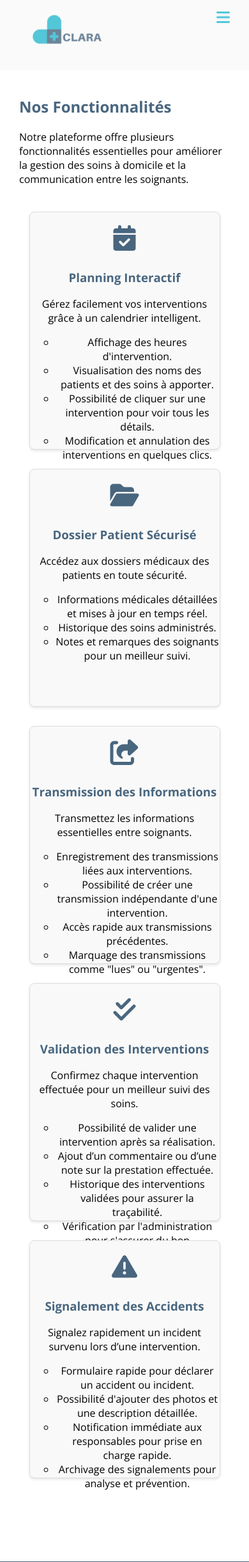
After one commit to faty76620/-Clara, a PHP site: page /views/home/fonctionnalites.php in a window 390 px wide. The commit adds this page. Shown: the top 2442 px of the page at 64% size. Run offline with PHP 8.4, Linux system fonts and the light colour scheme.

Commit message:
correction frontend du du site et amelioration du responsive

```diff
--- a/assets/css/style.css
+++ b/assets/css/style.css
@@ -25,6 +25,9 @@ a {
     color: inherit;
 }
 
+ul li {
+    list-style-type:circle;
+}
 /**********************************************CONNEXION********************************************/
 
 #logo-connexion {
@@ -160,7 +170,7 @@ nav {
     width: 100%;
     position: fixed;
     justify-content: space-between;
-    background-color: #e4e8ff;
+    background-color: #f9f9f9;
     opacity: 0.8;
 }
 
@@ -691,100 +673,66 @@ button:hover {
     font-weight: 600;
 }
 
-.card {
-    width: 100%;
+.card-container {
+    margin-top: 80px;
+    display: grid;
+    gap: 20px;
     padding: 20px;
-    box-shadow: 0 0 10px rgba(0, 0, 0, 0.2);
-    background-color: #d9d9d9;
-    transition: background-color 0.5s ease-in-out
-}
-
-.card:hover {
-    background-color: #29b8ce;
-}
-
-.card li {
-    color: #49667f
-}
-
-/***CARTES FONCTIONALITES***/
-
-#features h2 {
-    margin-top: 70px;
-    margin-left: 30px;
-}
-
-.card-container {
-    width: 100%;
-    margin-top: 30px;
-}
-
-.line {
-    display: flex;
-    flex-direction: row;
-    padding: 20px;
-    gap: 40px;
-}
-
-.card-actions {
-    margin-top: 15px;
-    display: flex;
-    justify-content: space-between;
-    gap: 10px;
-}
-
-.card-actions a {
-    text-decoration: none;
-    border-radius: 8px;
-    padding: 10px 15px;
-    transition: background-color 0.3s ease, color 0.3s ease;
-}
-
-.main-button {
-    background-color: #49667f;
-    color: #f0f0f0;
-    font-weight: bold;
-}
-
-.main-button:hover {
-    background-color: #29b8ce;
-}
-
-.details-button {
-    background-color: #f8f9fa;
-    color: #49667f;
-    border: 1px solid #49667f;
-}
-
-.details-button:hover {
-    background-color: #29b8ce;
-    color: #f0f0f0;
+    grid-template-columns: repeat(auto-fit, minmax(250px, 1fr));
 }
 
 /******************************************* PAGES FONCTIONALITÉS *********************************************************/
 .main {
- padding-top: 150px;
- margin: 0 50px;
- margin-bottom: 50px;
+    padding: 130px 30px;
 }
 
-.main h2 {
+.features h2 {
+    margin-bottom: 20px;
+}
+
+.intro-text {
     margin-bottom: 40px;
 }
 
-.planning-day img {
-    width: 100%;
-    margin-top: 30px;
+.features-container {
+    display: flex;
+    flex-direction: column;
+    gap: 30px;
+    align-items: center;
+}
+
+.feature {
+    background-color: #f9f9f9;
+    border: 1px solid #ddd;
+    border-radius: 8px;
+    box-shadow: 0 2px 4px rgba(0,0,0,0.1);
+    width: 90%;
+    height: 350px;
+    max-width: 500px;
+    text-align: center;
+    padding-top: 20px;
+}
+
+.feature i {
+    font-size: 40px;
+    color: #49667f;
+    margin-bottom: 10px;
+}
+
+/******************************************** MENTIONS LEGALE ************************************************************/
+.mentions h2{
     margin-bottom: 50px;
 }
 
-.planning-week img {
-    margin-bottom: 50px;
-    width: 100%;
+.mentions-legales {
+    display: flex;
+    justify-content: center;
+    flex-direction: column;
+    padding: 0 30px;
 }
 
-.text-patients p, .text-planning p {
-    color: #49667f;
+.mentions-legales table {
+    margin-bottom: 50px;
 }
 
 /******************************************** DOSSIERS PATIENTS **********************************************************/
--- a/controllers/authController.php
+++ b/controllers/authController.php
@@ -5,7 +5,7 @@ require_once '../models/send_mail.php';
 
 if ($_SERVER["REQUEST_METHOD"] === "POST") {
     if (isset($_POST['username']) && isset($_POST['password'])) {
-        // Connexion utilisateur
+        // Connexion avec identifiant et mot de passe
         $username = htmlspecialchars($_POST['username']);
         $password = $_POST['password'];
 
@@ -42,14 +42,14 @@ if ($_SERVER["REQUEST_METHOD"] === "POST") {
             header("Location: /clara/views/auth/login.php");
             exit();
         }
-
+        // creer un nouveau mot de passe
         $user_id = $_SESSION['user_id'];
         $old_password = trim($_POST['old_password']);
         $new_password = trim($_POST['new_password']);
         $confirm_password = trim($_POST['confirm_password']);
 
         $user = getUserById($user_id);
-
+        //virifie si mot de passe est corect
         if (!$user || !password_verify($old_password, $user['password'])) {
             header("Location: /clara/views/auth/change_password.php?error=L'ancien mot de passe est incorrect.");
             exit();
--- a/models/send_mail.php
+++ b/models/send_mail.php
@@ -18,7 +18,7 @@ use PHPMailer\PHPMailer\Exception;
                 $mail->Port       = 2525;
 
                 // Définir l'expéditeur et le destinataire
-                $mail->setFrom('no-reply@clara.com', 'Clara');
+                $mail->setFrom('admin@clara.com', 'Clara Admin');
                 $mail->addAddress($to);
 
                 $headers = "MIME-Version: 1.0" . "\r\n";
--- a/templates/header.php
+++ b/templates/header.php
@@ -3,16 +3,8 @@
         <img src="/clara/assets/images/logo.png" class="logo" alt="logo">
         <ul id="nav-links">
             <li><a href="/clara/views/home/home.php" onclick="hideMenu()">ACCUEIL</a></li>
-            <li id="select">
-                <select onchange="window.location.href=this.value;">
-                    <option value="#">FONCTIONNALITES</option>
-                    <option value="/clara/views/home/planning.php">PLANNING</option>
-                    <option value="/clara/views/home/patients.php">PATIENTS</option>
-                    <option value="/clara/views/home/transmissions.php">TRANSMISSIONS</option>
-                    <option value="/clara/views/home/soins-valides.php">SOINS VALIDES</option>
-                </select>
-            </li>
             <li><a href="/clara/views/home/clara.php" onclick="hideMenu()">CLARA</a></li>
+            <li><a href="/clara/views/home/fonctionnalites.php" onclick="hideMenu()">FONCTIONNALITES</a></li>
             <li><a href="/clara/views/auth/login.php" onclick="hideMenu()">CONNEXION</a></li>
         </ul>
         <div id="burger" class="burger" onclick="toggleMenu()">
--- a/views/auth/login.php
+++ b/views/auth/login.php
@@ -24,7 +24,7 @@
     <?php endif; ?>
     <div class="part-connect">
         <div class="logo-connect">
-            <img id="logo-connexion" src="/clara/assets/images/logo.png">
+            <a href="/clara/views/home/home.php"><img id="logo-connexion" src="/clara/assets/images/logo.png"></a>
         </div>
         <div class="container-form-login">
             <form action="/clara/controllers/authController.php" method="POST" class="form-login">
--- /dev/null
+++ b/views/home/fonctionnalites.php
@@ -0,0 +1,86 @@
+<!DOCTYPE html>
+<html lang="en">
+<head>
+<meta charset="UTF-8">
+    <meta name="viewport" content="width=device-width, initial-scale=1.0">
+    <link rel="icon" type="image/png" href="/clara/assets/images/logo-onglet.png">
+    <link rel="stylesheet" href="/clara/assets/css/style.css">
+    <link rel="stylesheet" href="/clara/assets/css/responsive.css">
+    <link rel="preload" as="image" href="/clara/assets/images/img-banner.jpg">
+    <link rel="preconnect" href="https://fonts.googleapis.com">
+    <link rel="preconnect" href="https://fonts.gstatic.com" crossorigin>
+    <link href="https://fonts.googleapis.com/css2?family=Open+Sans:ital,wght@0,300..800;1,300..800&family=Raleway:wght@100&display=swap" rel="stylesheet">
+    <link rel="stylesheet" href="https://cdnjs.cloudflare.com/ajax/libs/font-awesome/6.5.0/css/all.min.css">
+    <script defer src="/clara/assets/js.js"></script>
+    <title>Fonctionnalités</title>
+</head>
+<body>
+    <?php
+        include __DIR__ . '/../../templates/header.php'; ?>
+    <main class="main">
+        <section class="features">
+            <h2>Nos Fonctionnalités</h2>
+            <p class="intro-text">
+                Notre plateforme offre plusieurs fonctionnalités essentielles pour améliorer la gestion des soins à domicile et la communication entre les soignants.
+            </p>
+            <div class="features-container">
+                <div class="feature">
+                    <i class="fa-solid fa-calendar-check"></i>
+                    <h3>Planning Interactif</h3>
+                    <p>Gérez facilement vos interventions grâce à un calendrier intelligent.</p>
+                    <ul>
+                        <li>Affichage des heures d'intervention.</li>
+                        <li>Visualisation des noms des patients et des soins à apporter.</li>
+                        <li>Possibilité de cliquer sur une intervention pour voir tous les détails.</li>
+                        <li>Modification et annulation des interventions en quelques clics.</li>
+                    </ul>
+                </div>
+                <div class="feature">
+                    <i class="fa-solid fa-folder-open"></i>
+                    <h3>Dossier Patient Sécurisé</h3>
+                    <p>Accédez aux dossiers médicaux des patients en toute sécurité.</p>
+                    <ul>
+                        <li>Informations médicales détaillées et mises à jour en temps réel.</li>
+                        <li>Historique des soins administrés.</li>
+                        <li>Notes et remarques des soignants pour un meilleur suivi.</li>
+                    </ul>
+                </div>
+                <div class="feature">
+                    <i class="fa-solid fa-share-from-square"></i>
+                    <h3>Transmission des Informations</h3>
+                    <p>Transmettez les informations essentielles entre soignants.</p>
+                    <ul>
+                        <li>Enregistrement des transmissions liées aux interventions.</li>
+                        <li>Possibilité de créer une transmission indépendante d'une intervention.</li>
+                        <li>Accès rapide aux transmissions précédentes.</li>
+                        <li>Marquage des transmissions comme "lues" ou "urgentes".</li>
+                    </ul>
+                </div>
+                <div class="feature">
+                    <i class="fa-solid fa-check-double"></i>
+                    <h3>Validation des Interventions</h3>
+                    <p>Confirmez chaque intervention effectuée pour un meilleur suivi des soins.</p>
+                    <ul>
+                        <li>Possibilité de valider une intervention après sa réalisation.</li>
+                        <li>Ajout d’un commentaire ou d’une note sur la prestation effectuée.</li>
+                        <li>Historique des interventions validées pour assurer la traçabilité.</li>
+                        <li>Vérification par l'administration pour s'assurer du bon déroulement des soins.</li>
+                    </ul>
+                </div>
+                <div class="feature">
+                    <i class="fa-solid fa-triangle-exclamation"></i>
+                    <h3>Signalement des Accidents</h3>
+                    <p>Signalez rapidement un incident survenu lors d’une intervention.</p>
+                    <ul>
+                        <li>Formulaire rapide pour déclarer un accident ou incident.</li>
+                        <li>Possibilité d'ajouter des photos et une description détaillée.</li>
+                        <li>Notification immédiate aux responsables pour prise en charge rapide.</li>
+                        <li>Archivage des signalements pour analyse et prévention.</li>
+                    </ul>
+                </div>
+            </div>
+        </section>
+    </main>
+    <?php include __DIR__ . '/../../templates/footer.php';?>
+</body>
+</html>
--- a/views/home/request_erreur.php
+++ b/views/home/request_erreur.php
@@ -24,8 +24,6 @@
             </div>
         </div>
     </main>
-    <footer>
         <?php include __DIR__ . '/../../templates/footer.php';?>
-    </footer>
 </body>
 </html>
--- a/views/home/request_success.php
+++ b/views/home/request_success.php
@@ -24,8 +24,6 @@
             </div>
         </div>
     </main>
-    <footer>
         <?php include __DIR__ . '/../../templates/footer.php';?>
-    </footer>
 </body>
 </html>
```
Also changed, not shown: other parts of assets/css/style.css (+60 -81 lines), assets/css/responsive.css (+44 -47 lines), models/user.php (+12 -0 lines), views/auth/request_registration.php (+2 -6 lines), views/home/clara.php (+3 -8 lines), views/home/home.php (+36 -26 lines), views/home/mentions-legale.php (+8 -27 lines), assets/images/auxiliaire.jpg (added), assets/images/planning-day.jpg (deleted), assets/images/planning-week.jpg, assets/images/soignante.png (deleted), 2 other files.
